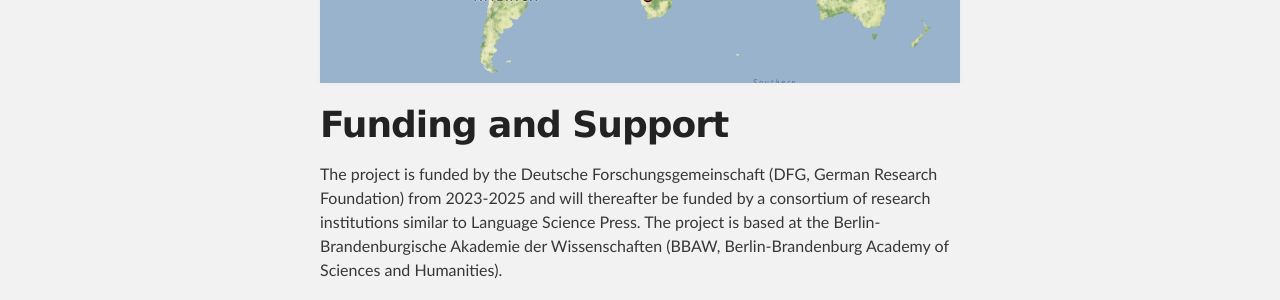
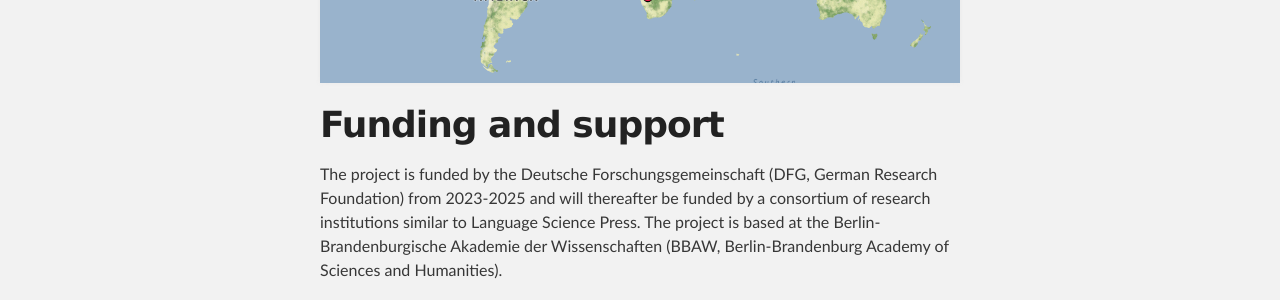
Before and after one commit to OpenTextCollections/opentextcollections.github.io, a Jekyll site: the page built from index.md, in a window 1280 px wide. Shown: the part 1025-1325 px from the top of the page. Built offline with Jekyll 4.4.1, drawn with Linux system fonts in a browser that asks for light colours.

Commit message:
consistent capitalization;

```diff
--- a/index.md
+++ b/index.md
@@ -15,7 +15,7 @@ The following map shows the languages where people are currently preparing text
 
 
 
-# Funding and Support
+# Funding and support
 The project is funded by the Deutsche Forschungsgemeinschaft (DFG, German Research Foundation) from 2023-2025 and will thereafter be funded by a consortium of research institutions similar to Language Science Press. The project is based at the Berlin-Brandenburgische Akademie der Wissenschaften (BBAW, Berlin-Brandenburg Academy of Sciences and Humanities).
 
 # Project team
```
